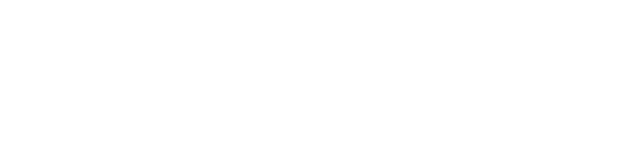
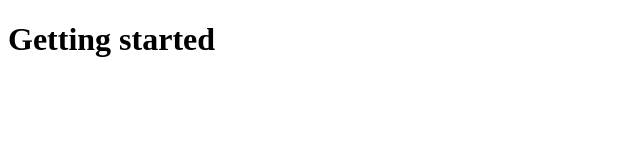
Before and after one commit to Commandorabu/html1-codesandbox, a website: page html1/css/csscheatsheet/index.html in a window 1280 px wide. Shown: the whole page, without its empty margins (0-640 px from the left). Drawn offline with Linux system fonts and the light colour scheme.

Commit message:
Update index.html

```diff
--- a/html1/css/csscheatsheet/index.html
+++ b/html1/css/csscheatsheet/index.html
@@ -2,5 +2,6 @@
 <html>
 <head><title>CSS Cheat Sheet</title></head>
 <body>
+    <h1>Getting started</h1>
 </body>
 </html>
```
